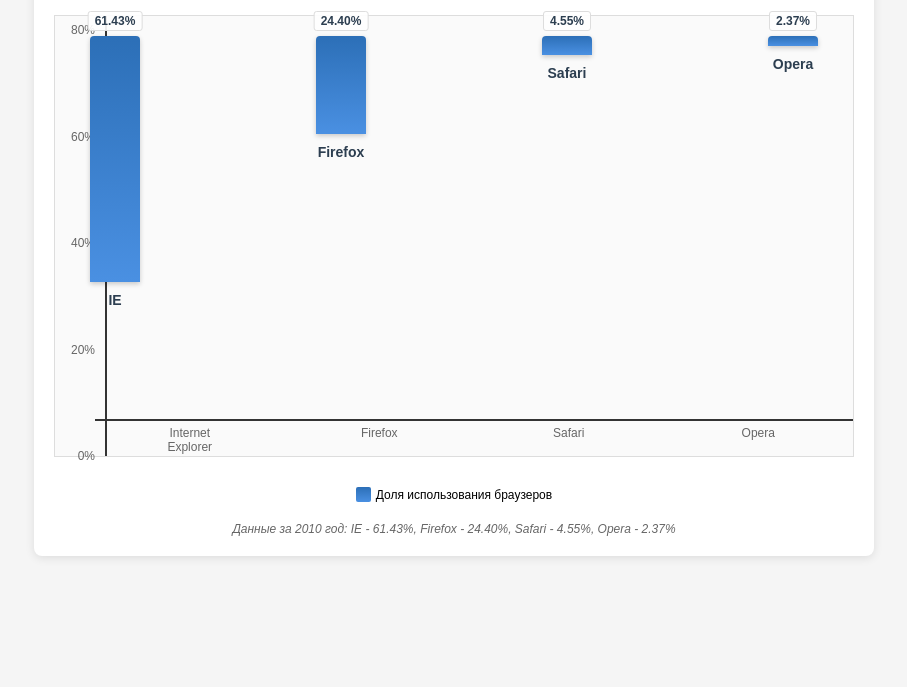
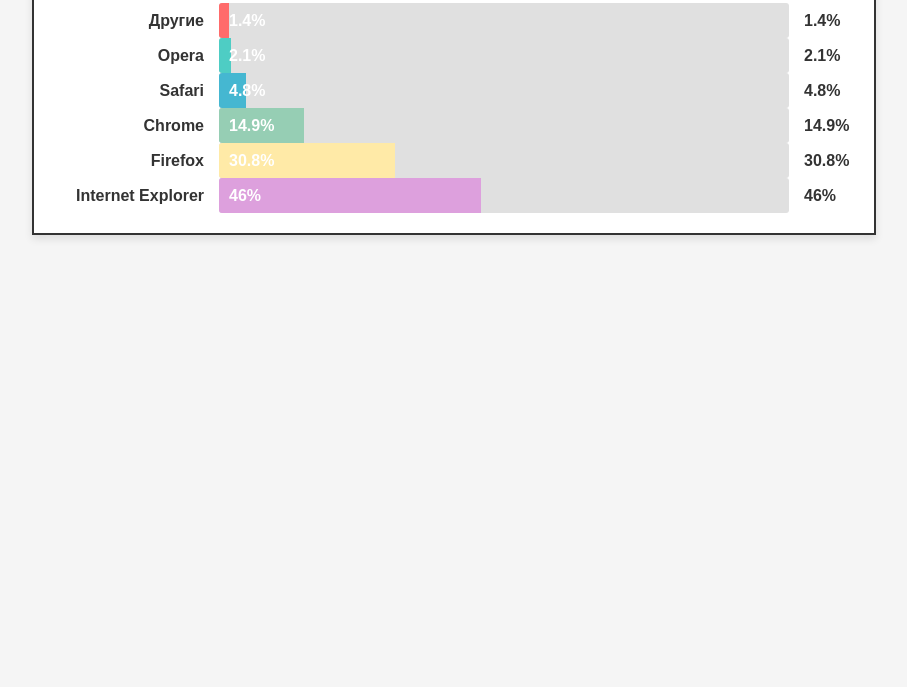
Before and after one commit to Mr-AKULA/mobail_web, a plain HTML site: page CSS/a), b), c), d) on pages 79-81;/a)/text-page.html in a window 1280 px wide. Shown: the part 113-800 px from the top of the page, without its empty margins (186-1093 px from the left). Drawn offline with Linux system fonts and the light colour scheme.

Commit message:
Add files via upload

```diff
--- a/CSS/a), b), c), d) on pages 79-81;/a)/text-page.html
+++ b/CSS/a), b), c), d) on pages 79-81;/a)/text-page.html
@@ -3,237 +3,113 @@
 <head>
     <meta charset="UTF-8">
     <meta name="viewport" content="width=device-width, initial-scale=1.0">
-    <title>Столбчатая диаграмма популярности браузеров за 2010 год</title>
+    <title>Популярность браузеров в 2010 году</title>
     <style>
         body {
             font-family: Arial, sans-serif;
             margin: 20px;
             background-color: #f5f5f5;
         }
-
-        .container {
+        .chart-container {
+            width: 800px;
+            margin: 0 auto;
+            border: 2px solid #333;
+            padding: 20px;
             background-color: white;
-            padding: 20px;
-            border-radius: 8px;
-            box-shadow: 0 2px 10px rgba(0,0,0,0.1);
-            max-width: 800px;
-            margin: 0 auto;
+            box-shadow: 0 4px 8px rgba(0,0,0,0.1);
         }
-
-        h1 {
+        .chart-title {
             text-align: center;
-            color: #2c3e50;
             margin-bottom: 30px;
+            color: #333;
+            font-size: 24px;
         }
-
-        .chart {
-            display: flex;
-            align-items: flex-end;
-            justify-content: space-between;
-            height: 400px;
-            padding: 20px;
-            border: 1px solid #ddd;
-            background-color: #fafafa;
-            position: relative;
-        }
-
-        /* Вертикальная ось Y */
-        .y-axis {
-            position: absolute;
-            left: 0;
-            top: 0;
-            bottom: 0;
-            width: 40px;
-            border-right: 2px solid #333;
-            display: flex;
-            flex-direction: column;
-            justify-content: space-between;
-            padding-right: 10px;
-        }
-
-        .y-label {
-            text-align: right;
-            font-size: 12px;
-            color: #666;
-            transform: translateY(50%);
-        }
-
-        /* Горизонтальная ось X */
-        .x-axis {
-            position: absolute;
-            left: 40px;
-            right: 0;
-            bottom: 0;
-            height: 30px;
-            border-top: 2px solid #333;
-            display: flex;
-            justify-content: space-around;
-            align-items: flex-start;
-            padding-top: 5px;
-        }
-
-        .x-label {
-            text-align: center;
-            font-size: 12px;
-            color: #666;
-            width: 80px;
-        }
-
-        /* Столбцы диаграммы */
-        .bar-container {
-            display: flex;
-            flex-direction: column;
-            align-items: center;
-            width: 80px;
-            height: 100%;
-        }
-
         .bar {
-            width: 50px;
-            background: linear-gradient(to top, #4a90e2, #2c6fb7);
-            border-radius: 4px 4px 0 0;
-            position: relative;
-            transition: all 0.3s ease;
-            box-shadow: 0 2px 5px rgba(0,0,0,0.2);
-        }
-
-        .bar:hover {
-            transform: scale(1.05);
-            box-shadow: 0 4px 10px rgba(0,0,0,0.3);
-        }
-
-        .bar-value {
-            position: absolute;
-            top: -25px;
-            left: 50%;
-            transform: translateX(-50%);
-            font-size: 12px;
-            font-weight: bold;
-            color: #2c3e50;
-            background: rgba(255,255,255,0.9);
-            padding: 2px 6px;
-            border-radius: 3px;
-            border: 1px solid #ddd;
-        }
-
-        .browser-name {
-            margin-top: 10px;
-            font-size: 14px;
-            font-weight: bold;
-            color: #2c3e50;
-            text-align: center;
-        }
-
-        .legend {
-            display: flex;
-            justify-content: center;
-            margin-top: 30px;
-            gap: 20px;
-        }
-
-        .legend-item {
             display: flex;
             align-items: center;
-            gap: 5px;
-            font-size: 12px;
+            margin-bottom: 0px;
+            height: 35px;
         }
-
-        .legend-color {
-            width: 15px;
-            height: 15px;
-            background: linear-gradient(to top, #4a90e2, #2c6fb7);
-            border-radius: 2px;
+        .browser-name {
+            width: 150px;
+            text-align: right;
+            padding-right: 15px;
+            font-weight: bold;
+            color: #333;
         }
-
-        .data-source {
-            text-align: center;
-            font-size: 12px;
-            color: #666;
-            margin-top: 20px;
-            font-style: italic;
+        .bar-container {
+            flex-grow: 1;
+            height: 100%;
+            background-color: #e0e0e0;
+            position: relative;
+            border-radius: 3px;
+            overflow: hidden;
+        }
+        .bar-fill {
+            height: 100%;
+            display: flex;
+            align-items: center;
+            padding-left: 10px;
+            color: white;
+            font-weight: bold;
+            box-sizing: border-box;
+        }
+        .percentage {
+            margin-left: 15px;
+            font-weight: bold;
+            width: 50px;
+            color: #333;
         }
     </style>
 </head>
 <body>
-    <div class="container">
-        <h1>Популярность браузеров за 2010 год</h1>
-
-        <div class="chart">
-            <!-- Ось Y -->
-            <div class="y-axis">
-                <div class="y-label">80%</div>
-                <div class="y-label">60%</div>
-                <div class="y-label">40%</div>
-                <div class="y-label">20%</div>
-                <div class="y-label">0%</div>
-            </div>
-
-            <!-- Ось X -->
-            <div class="x-axis">
-                <div class="x-label">Internet Explorer</div>
-                <div class="x-label">Firefox</div>
-                <div class="x-label">Safari</div>
-                <div class="x-label">Opera</div>
-            </div>
-
-            <!-- Столбцы диаграммы -->
-            <div class="bar-container">
-                <div class="bar" style="height: 61.43%;" data-value="61.43%">
-                    <div class="bar-value">61.43%</div>
-                </div>
-                <div class="browser-name">IE</div>
-            </div>
-
-            <div class="bar-container">
-                <div class="bar" style="height: 24.40%;" data-value="24.40%">
-                    <div class="bar-value">24.40%</div>
-                </div>
-                <div class="browser-name">Firefox</div>
-            </div>
-
-            <div class="bar-container">
-                <div class="bar" style="height: 4.55%;" data-value="4.55%">
-                    <div class="bar-value">4.55%</div>
-                </div>
-                <div class="browser-name">Safari</div>
-            </div>
-
-            <div class="bar-container">
-                <div class="bar" style="height: 2.37%;" data-value="2.37%">
-                    <div class="bar-value">2.37%</div>
-                </div>
-                <div class="browser-name">Opera</div>
-            </div>
-        </div>
-
-        <div class="legend">
-            <div class="legend-item">
-                <div class="legend-color"></div>
-                <span>Доля использования браузеров</span>
-            </div>
-        </div>
-
-        <div class="data-source">
-            Данные за 2010 год: IE - 61.43%, Firefox - 24.40%, Safari - 4.55%, Opera - 2.37%
-        </div>
+    <div class="chart-container">
+        <h1 class="chart-title">Популярность браузеров в 2010 году</h1>
+        <div id="chart"></div>
     </div>
 
     <script>
-        // Добавляем интерактивность для столбцов
-        document.addEventListener('DOMContentLoaded', function() {
-            const bars = document.querySelectorAll('.bar');
+        // Данные о популярности браузеров за 2010 год
+        const browserData = [
+            { name: "Internet Explorer", percentage: 46.0 },
+            { name: "Firefox", percentage: 30.8 },
+            { name: "Chrome", percentage: 14.9 },
+            { name: "Safari", percentage: 4.8 },
+            { name: "Opera", percentage: 2.1 },
+            { name: "Другие", percentage: 1.4 }
+        ];
 
-            bars.forEach(bar => {
-                bar.addEventListener('mouseenter', function() {
-                    const value = this.getAttribute('data-value');
-                    const browser = this.closest('.bar-container').querySelector('.browser-name').textContent;
-                    this.style.background = 'linear-gradient(to top, #e74c3c, #c0392b)';
-                });
+        // Сортируем данные по возрастанию популярности
+        browserData.sort((a, b) => a.percentage - b.percentage);
 
-                bar.addEventListener('mouseleave', function() {
-                    this.style.background = 'linear-gradient(to top, #4a90e2, #2c6fb7)';
-                });
-            });
+        const chartContainer = document.getElementById('chart');
+
+        // Цвета для каждого столбца
+        const colors = [
+            '#FF6B6B', // Красный
+            '#4ECDC4', // Бирюзовый
+            '#45B7D1', // Голубой
+            '#96CEB4', // Зеленый
+            '#FFEAA7', // Желтый
+            '#DDA0DD'  // Сливовый
+        ];
+
+        // Создаем столбцы для каждого браузера
+        browserData.forEach((browser, index) => {
+            const barElement = document.createElement('div');
+            barElement.className = 'bar';
+
+            barElement.innerHTML = `
+                <div class="browser-name">${browser.name}</div>
+                <div class="bar-container">
+                    <div class="bar-fill" style="width: ${browser.percentage}%; background-color: ${colors[index]}">
+                        ${browser.percentage}%
+                    </div>
+                </div>
+                <div class="percentage">${browser.percentage}%</div>
+            `;
+
+            chartContainer.appendChild(barElement);
         });
     </script>
 </body>
```
